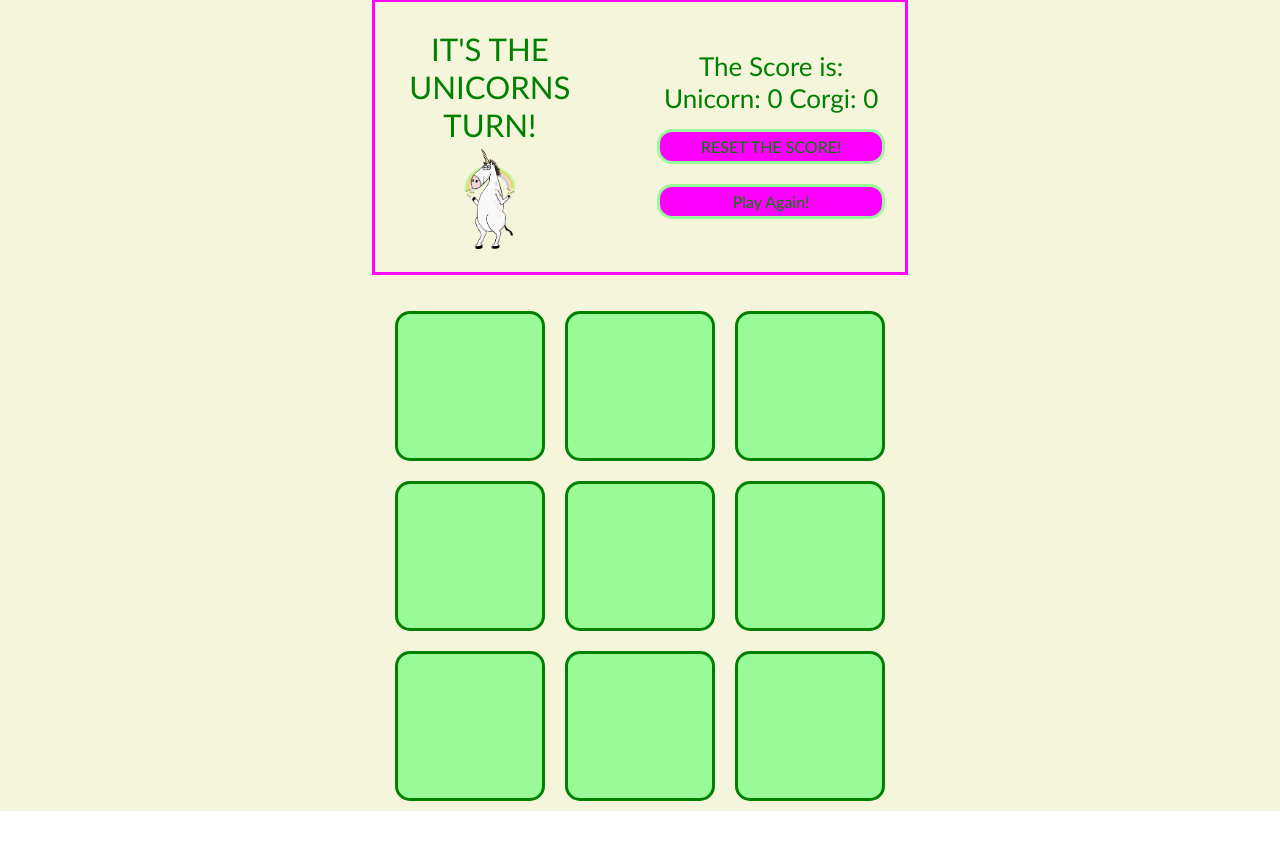
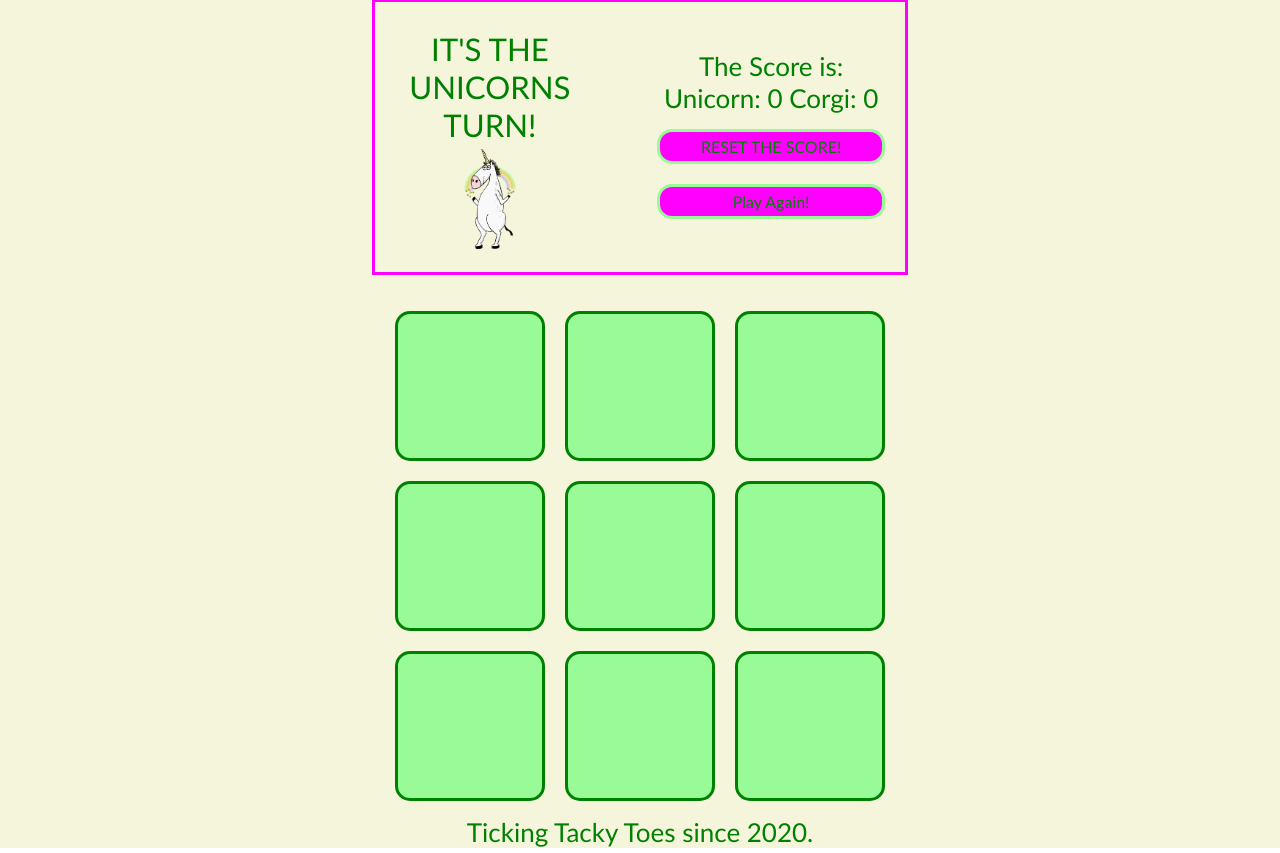
Before and after one commit to SaraIrving/Unicorn-Tic-Tac-Toe, a React (Create React App) app: page / in a window 1280 px wide. Shown: the part 127-980 px from the top of the page. Before the commit the page ends 938 px from the top, so only its background shows below. Built offline with nearby package versions, Linux system fonts and the light colour scheme.

Commit message:
add a footer element

```diff
--- a/src/App.js
+++ b/src/App.js
@@ -59,6 +59,11 @@ function App() {
         <GameBoard gameState={gameState} setGameState={setGameState}/>
 
       </body>
+      <footer>
+        <p>
+          Ticking Tacky Toes since 2020.
+        </p>
+      </footer>
     </div>
   );
 }
```
